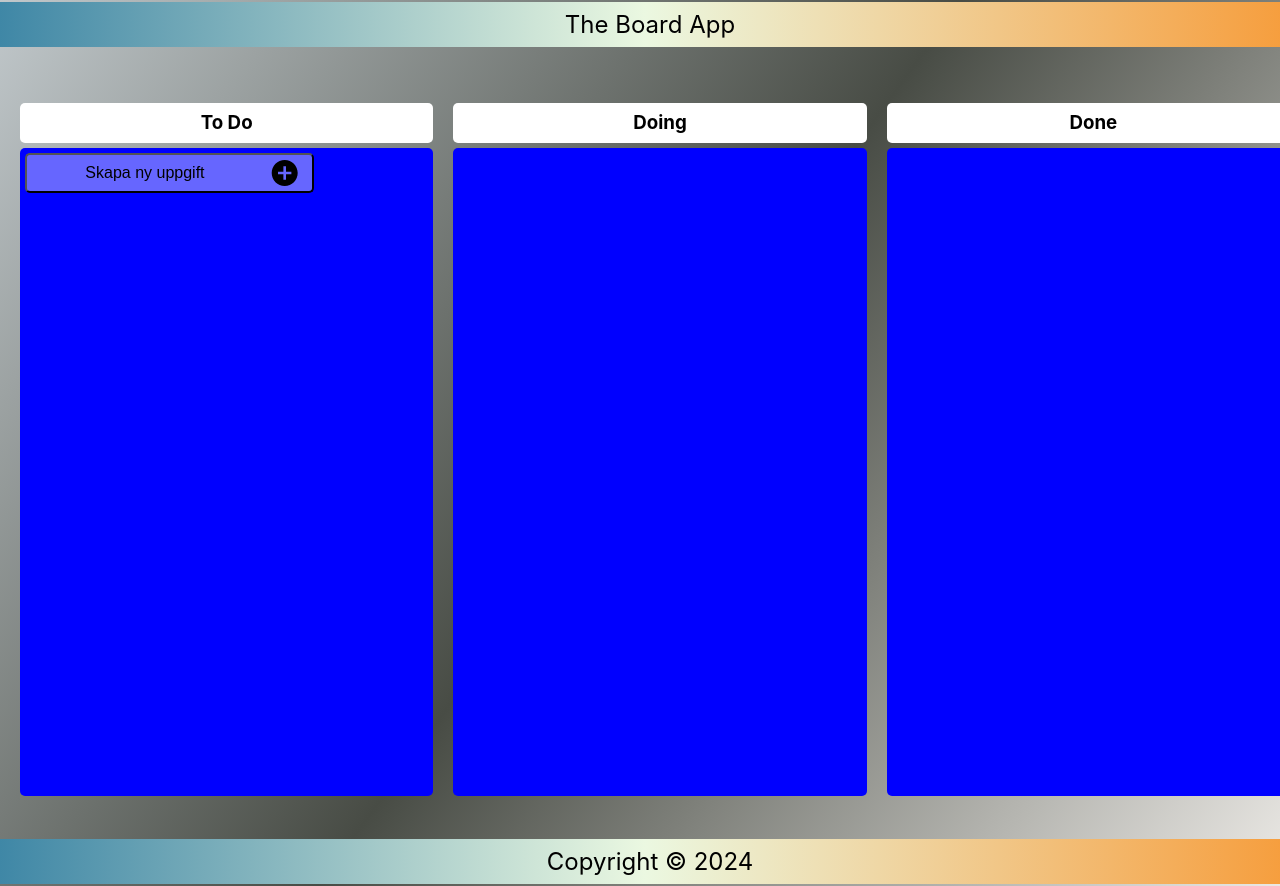
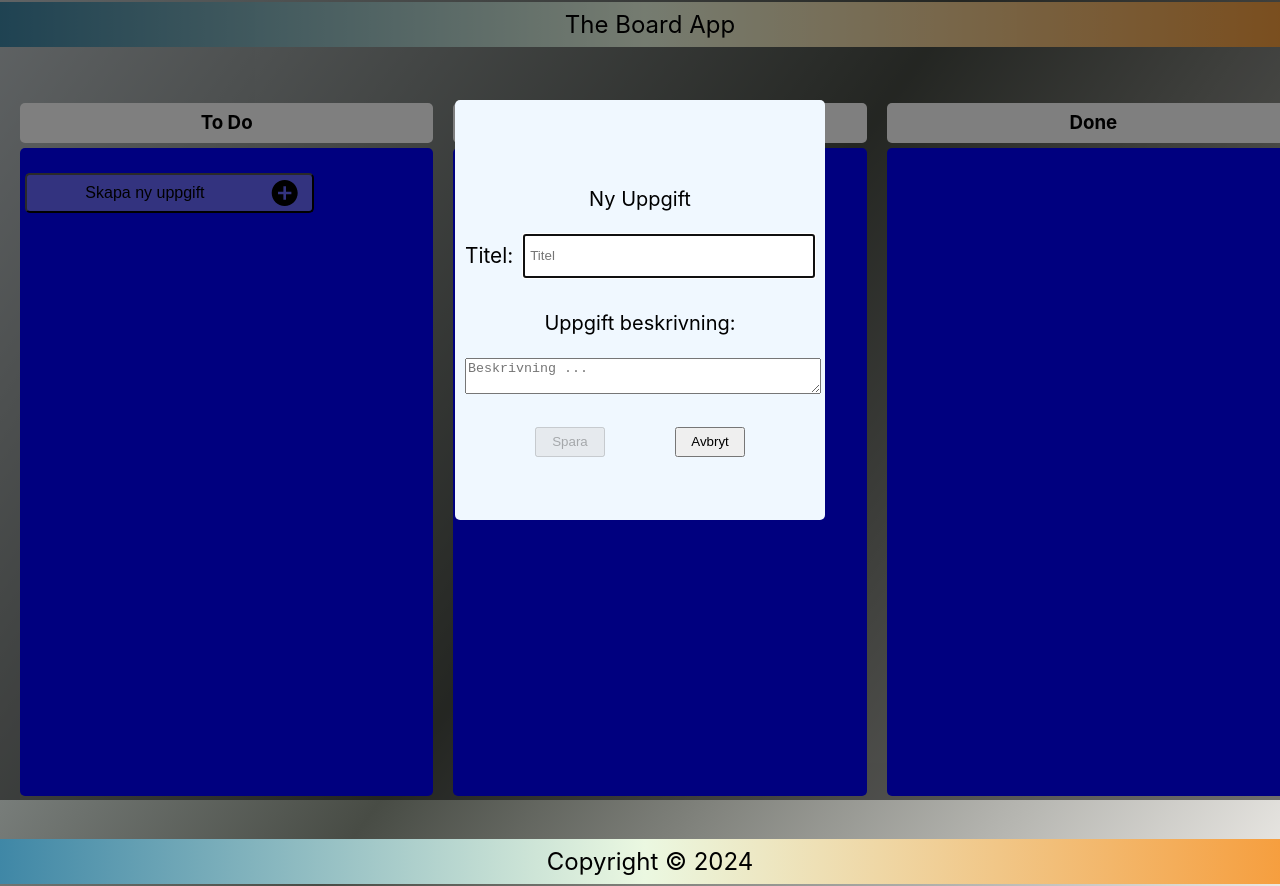
Before and after one commit to EthanHunt711/FJSX-REACT-Individual_ToDoApp, a React (Vite) app: page / in a window 1280 px wide. Shown: the top 886 px of the page. Built offline with nearby package versions, Linux system fonts and the light colour scheme.

Commit message:
modal is working again

```diff
--- a/src/Components/Content/Columns/Column.jsx
+++ b/src/Components/Content/Columns/Column.jsx
@@ -1,23 +1,30 @@
+import { useContext } from 'react'
+import DataContext from '../../../Context/DataContext'
 import styles from './column.module.css'
 import CardsList from '../Tasks/CardsList'
 import AddNewTask from '../Tasks/AddNewTask'
+import AddNewTaskModal from '../../Modals/AddNewTaskModal'
 
 const Column = ( { column }) => {
+
+  const { modal } = useContext(DataContext)
+
   return (
     <section className={styles.column}>
         <div className={styles.title}>
             <h3>{column}</h3>
         </div>
         <div className={styles.cardsContainer}>
-            {/* <CardsList
-
-            /> */}
+            <CardsList
+              // key={column}
+            />
             {column === "To Do" &&
               <div className={styles.addBtn}>
                 <AddNewTask
                   // handleAddCard={handleAddCard}
                   // handleShowModal={handleShowModal}
                 />
+                {!modal && <AddNewTaskModal />}
               </div>
 
             }
--- a/src/Components/Content/Tasks/AddNewTask.jsx
+++ b/src/Components/Content/Tasks/AddNewTask.jsx
@@ -1,10 +1,14 @@
+import { useContext } from "react";
 import { IoMdAddCircle } from "react-icons/io";
 import styles from './addNewTask.module.css'
+import DataContext from "../../../Context/DataContext";
 
 
-const AddNewTask = ({ handleShowModal }) => {
+const AddNewTask = () => {
+  const { handleToggleModal } = useContext(DataContext)
+
   return (
-    <button className={styles.addBtn} onClick={handleShowModal}>
+    <button className={styles.addBtn} onClick={handleToggleModal}>
         <p className={styles.addBtnText}>Skapa ny uppgift</p>
         <IoMdAddCircle
             className={styles.addBtnIcon}
--- a/src/Components/Content/Tasks/CardsList.jsx
+++ b/src/Components/Content/Tasks/CardsList.jsx
@@ -1,19 +1,20 @@
+import { useContext } from 'react'
+import DataContext from '../../../Context/DataContext'
 import styles from './cardsList.module.css'
 import Task from './TaskCard'
 
 
-export const CardsList = (
-    { columnCards }
-    ) => {
+export const CardsList = () => {
+
+  const { tasks } = useContext(DataContext)
+
   return (
     <ul className={styles.cardsList}>
-        {columnCards.map((columnCard) => (
+        {tasks.map((task) => (
             <Task
-                key={columnCard.id}
-                columnCard={columnCard}
-                createdDate={columnCard.createdDate}
+                key={task.id}
+                task={task}
             />
-
         ))}
     </ul>
 
--- a/src/Components/Content/Tasks/TaskCard.jsx
+++ b/src/Components/Content/Tasks/TaskCard.jsx
@@ -1,11 +1,15 @@
+import { useContext } from 'react'
+import DataContext from '../../../Context/DataContext'
 import styles from './taskCard.module.css'
 
-const Task = ( { columnCard, createdDate}) => {
+const Task = ( { task }) => {
+
+
   return (
     <form className={styles.cardContainer}>
-      <h4 className={styles.title}>{columnCard.title}</h4>
+      <h4 className={styles.title}>{task.title}</h4>
       <div className={styles.date}>
-        <p>{createdDate}</p>
+        <p>{task.createdDate}</p>
       </div>
     </form>
   )
--- a/src/Components/Modals/AddNewTaskModal.jsx
+++ b/src/Components/Modals/AddNewTaskModal.jsx
@@ -1,91 +1,88 @@
-import { useState, useRef } from 'react'
-import styles from './addNewTaskModal.module.css'
-import Calendar from '../Calendar';
+import { useState, useContext, useRef } from 'react';
+import DataContext from '../../Context/DataContext';
+import styles from './addNewTaskModal.module.css';
+import { format } from 'date-fns';
 
+const AddNewTaskModal = () => {
+  const { handleToggleModal, tasks, setTasks } = useContext(DataContext);
 
+  const [newTaskTitle, setNewTaskTitle] = useState('');
+  const [addedDate] = useState(format(new Date(), "yyyy-MM-dd"));
+  const [dueDate, setDueDate] = useState('');
+  const [newTaskDescription, setNewTaskDescription] = useState('');
+  const [newTaskCategory, setNewTaskCategory] = useState('To Do');
 
+  const canSave = Boolean(newTaskTitle);
+  const inputRef = useRef(null);
 
-
-const AddNewTaskModal = ({ handleCloseModal, handleSubmitNewTak }) => {
-
-    const inputRef = useRef()
-
-    const [newTask, setNewTask] = useState('')
-    const [newTaskTitle, setNewTaskTitle] = useState('')
-    const [addedDate, setAddedDate] = useState(format(new Date(), "yyyy-MM-dd"))
-    const [dueDate, setDueDate] = useState('')
-    const [newTaskDesciption, setNewTaskDescription] = useState('')
-
-    const canSave = Boolean(newTaskTitle)
+  const handleSubmitNewTask = (e) => {
+    e.preventDefault();
 
     const task = {
-    id: 1,
+      id: tasks.length ? tasks.length + 1 : 1,
       done: false,
       createdDate: addedDate,
       dueDate: dueDate,
       title: newTaskTitle,
-    description: newTaskDesciption
-   }
+      description: newTaskDescription,
+      category: newTaskCategory,
+    };
+
+    setTasks((prev) => [...prev, task]);
+    handleToggleModal();
+  };
 
   return (
     <div className={styles.modalContainer}>
       <div className={styles.addNewTaskModal}>
         <p>Ny Uppgift</p>
-            <form className={styles.addNewTaskModalMain} onSubmit={handleSubmitNewTak(task)}>
+        <form className={styles.addNewTaskModalMain} onSubmit={handleSubmitNewTask}>
           <div className={styles.newTaskTitle}>
             <label htmlFor="newTaskTitle">Titel: </label>
             <input
               autoFocus
               type="text"
-                        id='newTaskTitle'
-                        name='newTaskTitle'
-                        placeholder='Titel'
+              id="newTaskTitle"
+              name="newTaskTitle"
+              placeholder="Titel"
               ref={inputRef}
               value={newTaskTitle}
               onChange={(e) => setNewTaskTitle(e.target.value)}
             />
           </div>
-                <div className={styles.chooseDate}>
-
-                    <Calendar
-
-                    />
-                    <Calendar
-
-                    />
-
-                </div>
-                <div className={styles.newTaskDesciption}>
+          <div className={styles.newTaskDescription}>
             <p>Uppgift beskrivning: </p>
             <textarea
-                        autoFocus
-                        placeholder='Beskrivning ... '
+              placeholder="Beskrivning ..."
               type="text"
-                        id='newTaskDescription'
-                        name='newTaskDescription'
+              id="newTaskDescription"
+              name="newTaskDescription"
               ref={inputRef}
+              value={newTaskDescription}
               onChange={(e) => setNewTaskDescription(e.target.value)}
             />
           </div>
           <div className={styles.addNewTaskButtonContainer}>
             <button
-                        onClick={() => inputRef.current.focus()}
-                        type='submit'
-                        aria-label='Lägg till uppgift'
+              type="submit"
+              aria-label="Lägg till uppgift"
               className={styles.addnewTaskModalButton}
               disabled={!canSave}
-                    >Spara</button>
+            >
+              Spara
+            </button>
             <button
-                        onClick={handleCloseModal}
+              onClick={handleToggleModal}
               className={styles.addnewTaskModalButton}
-                    >Avbryt</button>
+              type="button"
+            >
+              Avbryt
+            </button>
           </div>
-
         </form>
-
       </div>
     </div>
-  )
-}
+  );
+};
 
-export default AddNewTaskModal
+export default AddNewTaskModal;
--- a/src/Context/DataContext.jsx
+++ b/src/Context/DataContext.jsx
@@ -14,6 +14,8 @@ export const DataProvider = ({ children }) => {
     const [columns, setColumns] = useState(columnsList || [])
     // retrieve all tasks if any or empty array
     const [tasks, setTasks] = useState(localStorage.getItem("allTasks") || [])
+    // show modal
+    const [modal, setModal] = useState(false)
 
     //delete a task by id
     const handleDeleteTask = (id) => {
@@ -21,12 +23,16 @@ export const DataProvider = ({ children }) => {
         setTasks(newTasksList)
       }
 
+    const handleToggleModal = () => {
+        setModal(!modal)
+    }
+
     useEffect(() => {
         localStorage.setItem("allTasks", JSON.stringify(tasks))
         }, [tasks])
 
     return (
-        <DataContext.Provider value={{ tasks, setTasks, columns, handleDeleteTask }}>
+        <DataContext.Provider value={{ tasks, setTasks, columns, handleDeleteTask, handleToggleModal, modal }}>
             {children}
         </DataContext.Provider>
     )
```
Also changed, not shown: src/Components/Content/Content.jsx (line endings or trailing spaces). Lines whose indentation alone changed are shown as unchanged.
